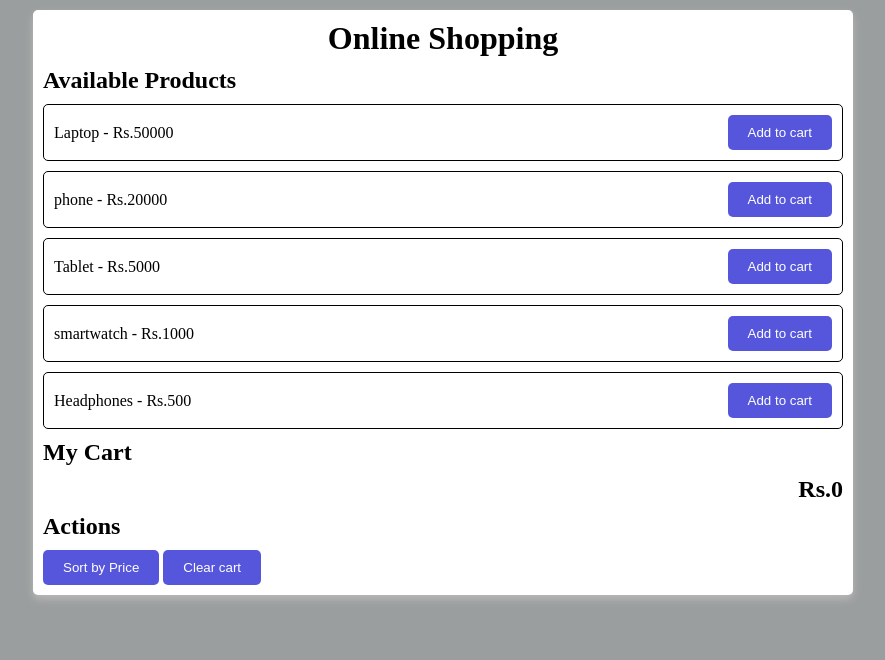
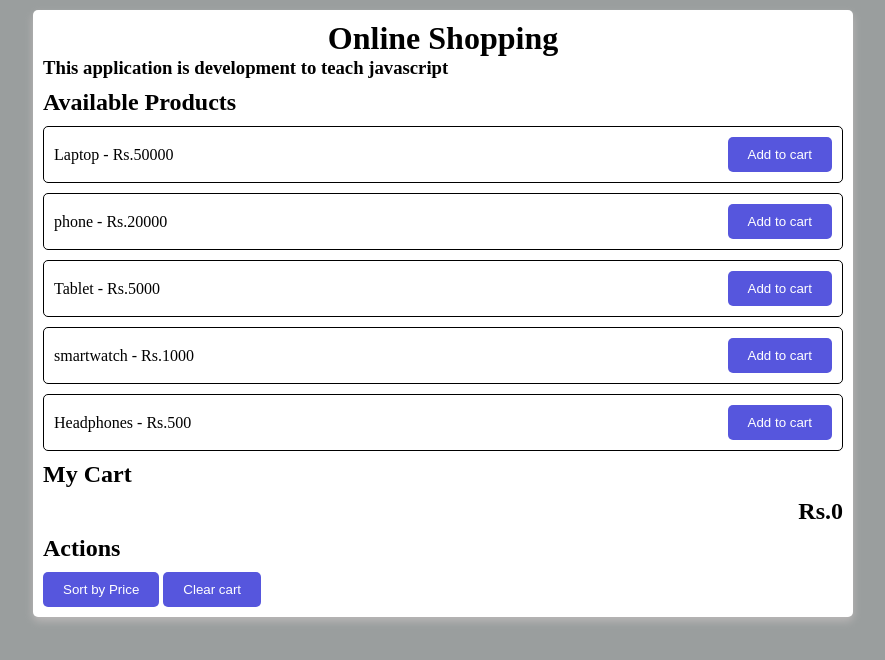
Before and after one commit to kvenkatesh2811/online-shopping-app, a plain HTML site: page index.html in a window 1280 px wide. Shown: the whole page, without its empty margins (197-1082 px from the left). Drawn offline with Linux system fonts and the light colour scheme.

Commit message:
updated subtitle

```diff
--- a/index.html
+++ b/index.html
@@ -64,6 +64,7 @@
   <body>
     <div class="online-shopping-container">
       <h1>Online Shopping</h1>
+      <h3>This application is development to teach javascript</h3>
       <p id="feedback"></p>
       <h2>Available Products</h2>
       <div id="ProductsContainer">
```
